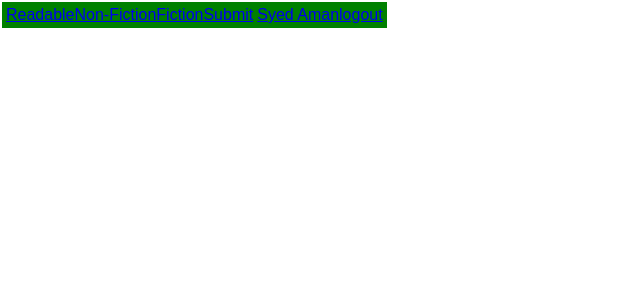
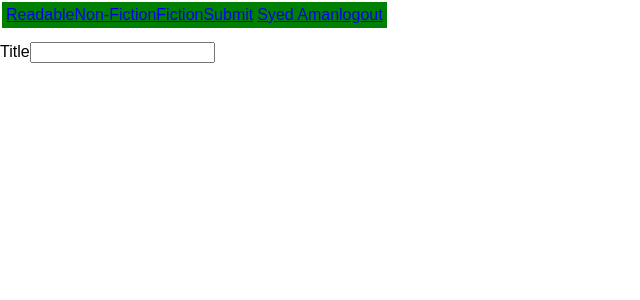
Before and after one commit to islamhaqq/Readable, a React (Create React App) app: page /submit in a window 1280 px wide. Shown: the top 300 px of the page, without its empty margins (0-640 px from the left). Built offline with nearby package versions, Linux system fonts and the light colour scheme.

Commit message:
create the Submit page that is routed to "/submit"

```diff
--- /dev/null
+++ b/src/components/Submit.js
@@ -0,0 +1,10 @@
+import React from 'react';
+
+const Submit = () => (
+	<div>
+		<label>Title</label>
+		<input type="text" />
+	</div>
+);
+
+export default Submit;
--- a/src/containers/App.js
+++ b/src/containers/App.js
@@ -4,6 +4,7 @@ import PropTypes from 'prop-types';
 import { Route } from 'react-router-dom';
 
 import Home from '../components/Home';
+import Submit from '../components/Submit';
 import NavBar from '../components/NavBar';
 import TableSpacerRow from '../components/TableSpacerRow';
 
@@ -25,7 +26,7 @@ class App extends Component {
 					render={() => <Home posts={this.props.posts} />}
 				/>
 
-				<Route path="/submit" />
+				<Route path="/submit" exact component={Submit} />
 			</div>
 		);
 	}
```
